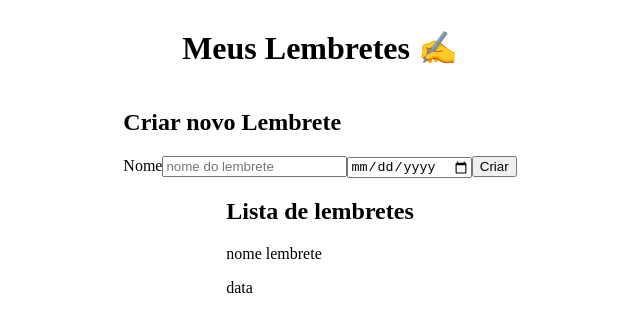
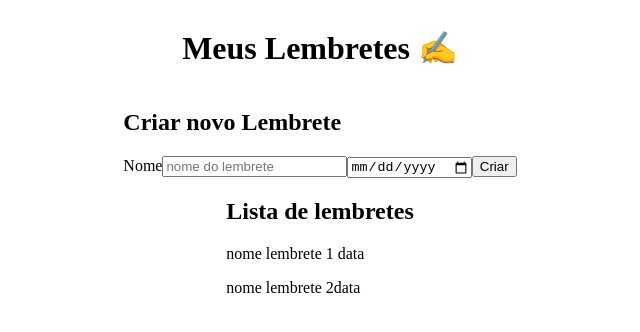
Before and after one commit to CarolinaInglethe/ci-post-it-project, a React (Vite) app in the folder client-post-it/: page / in a window 1280 px wide. Shown: the top 332 px of the page, without its empty margins (320-960 px from the left). Built offline with nearby package versions, Linux system fonts and the light colour scheme.

Commit message:
Ajustando exibição de objeto de teste

```diff
--- a/client-post-it/src/components/Data.jsx
+++ b/client-post-it/src/components/Data.jsx
@@ -2,7 +2,7 @@ import React from 'react';
 
 function Data() {
   const data = {
-    "exemplo1": ["nome lembrete ", "data"],
+    "exemplo1": ["nome lembrete 1 ", "data"],
     "exemplo2": ["nome lembrete 2", "data"]
   }
   const lembretes = Object.keys(data);
@@ -11,9 +11,9 @@ function Data() {
         <div>
         <h2>Lista de lembretes</h2>
         {
-          !data ? <p>Carregando..</p> : data.exemplo1.map((value,index) => (
+          !data ? <p>Carregando..</p> : lembretes.map((key,index) => (
           <div key={index}>
-            <p>{value}</p>
+            <p>{data[key]}</p>
           </div>))
         }
       </div>
```
